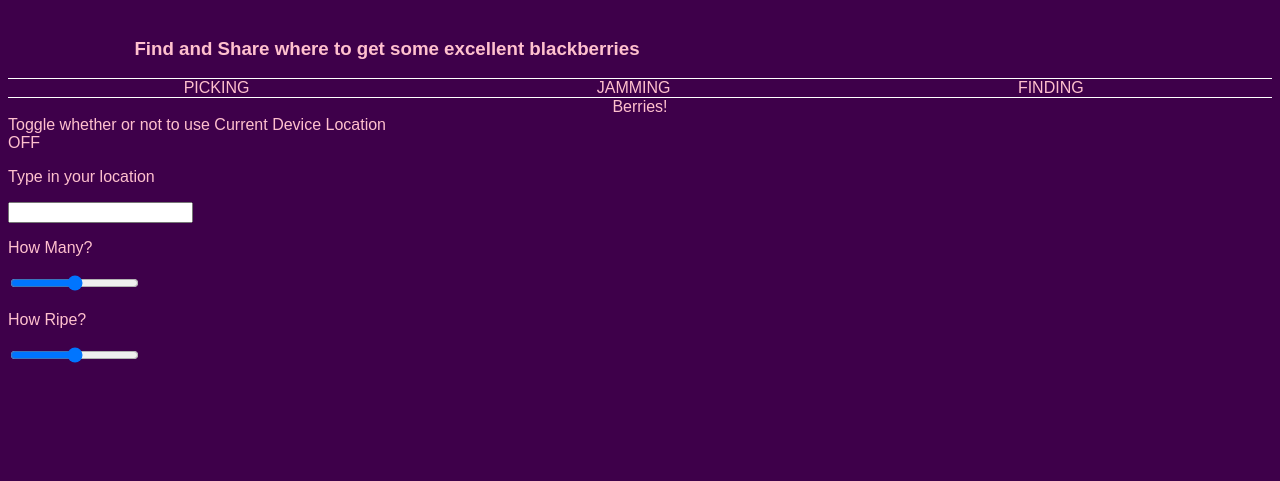
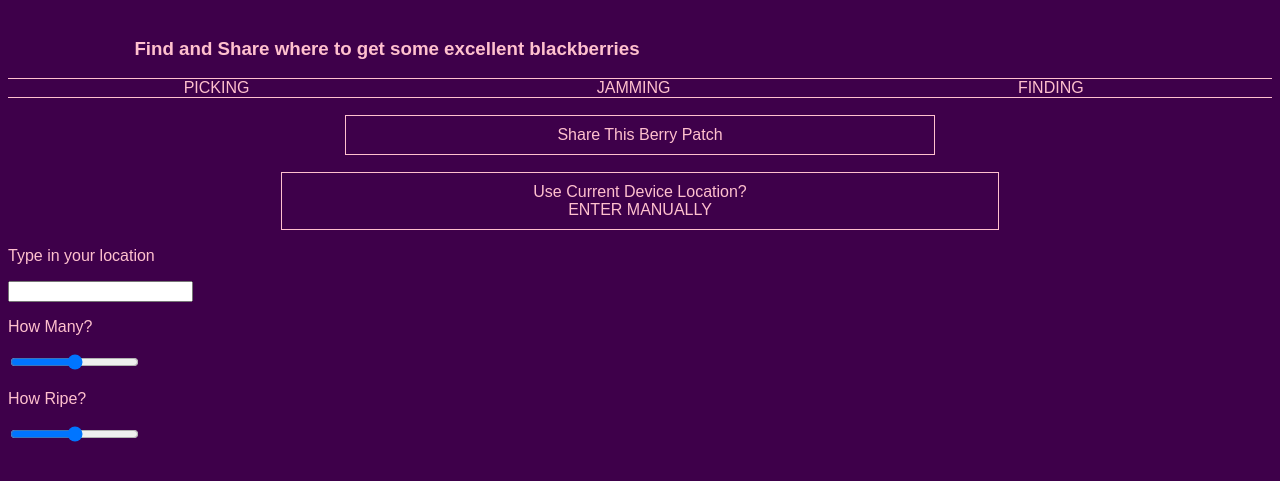
Before and after one commit to dmitrydwhite/rubus-map, a plain HTML site: page index.html in a window 1280 px wide. Both pictures are taken after a click on the element "PICKING". Shown: the part 61-542 px from the top of the page. Drawn offline with Linux system fonts and the light colour scheme.

Commit message:
Added some listeners for client events, some styling.

```diff
--- a/application.js
+++ b/application.js
@@ -9,32 +9,47 @@ var app = (function() {
     reDraw();
   });
 
+  // Helper function for Navbar Listener
+  var reDraw = function() {
+    if (navClass === 'navbutton picking') {
+      $('.content').remove();
+      $('.navbar').after(rubusTemplate);
+      getLocation();
+      sharePatch();
+    }
+    else {
+      $('.content').remove();
+      $('.navbar').after('<div class="content"></div>');
+      $('.content').append('<div class="clear"></div>');
+      $('.content').append($('<p>', {
+        'class': 'error_msg',
+        text: 'We\'re sorry, this function is still ' +
+          'under construction. Please check back soon!'
+      }));
+    }
+  };
+
   // Set Listeners and Methods for "Picking" tab
 
   // Listener for toggling whether to use device
   // location for submit.
   var getLocation = function() {
     $('.toggler').click(function() {
-      if ($('.loc_switch').text() === 'OFF') {
-        $('.loc_switch').text('ON');
+      if ($('.loc_switch').text() === 'ENTER MANUALLY') {
+        $('.loc_switch').text('USE GPS');
       } else {
-        $('.loc_switch').text('OFF');
+        $('.loc_switch').text('ENTER MANUALLY');
       }
     });
-  }
-
-  var reDraw = function() {
-    if (navClass === 'navbutton picking') {
-      $('.content').remove();
-      $('.navbar').after(rubusTemplate);
-      getLocation();
-    }
-    else {
-      $('.content').remove();
-      $('.navbar').after('<div class="content"></div>');
-      $('.content').append('<div class="clear"></div>');
-      $('.content').append('<p>This No Worky!</p>');
-    }
   };
 
+  // Listener for "Share Berry Patch" button
+  var sharePatch = function() {
+    $('.button').click(function() {
+      // TODO: Gather all data and submit to a database
+      alert('You are Fixing to Share Your Berries!');
+    });
+  };
+
+
 })();
--- a/rubus.js
+++ b/rubus.js
@@ -1,2 +1,14 @@
+'use strict';
+
 var rubusTemplate =
-  '<div class="content"><div class="button">Berries!</div><div class="toggler">Toggle whether or not to use Current Device Location</div><div class="loc_switch">OFF</div><p class="input_text">Type in your location</p><input type="text"><p>How Many?</p><input type="range"><p>How Ripe?</p><input type="range"></div>';
+  '<div class="content">' +
+  '<div class="button">Share This Berry Patch</div>' +
+  '<div class="toggler">Use Current Device Location?' +
+  '<div class="loc_switch">ENTER MANUALLY</div></div>' +
+  '<p class="input_text">Type in your location</p>' +
+  '<input type="text">' +
+  '<p>How Many?</p>' +
+  '<input type="range">' +
+  '<p>How Ripe?</p>' +
+  '<input type="range">' +
+  '</div>';
--- a/style.css
+++ b/style.css
@@ -3,7 +3,7 @@
 body {
   background-color: #3e004a;
   font-family: Arial;
-    color: #ffc0ce;
+  color: #ffc0ce;
 
 }
 
@@ -13,8 +13,8 @@ body {
 }
 
 .navbar {
-  border-top: 1px solid white;
-  border-bottom: 1px solid white;
+  border-top: 1px solid #ffc0ce;
+  border-bottom: 1px solid #ffc0ce;
 }
 
 .navbutton {
@@ -25,16 +25,28 @@ body {
 
 .error_msg {
   width: 80%;
-  color: red;
+  color: #ff3357;
   margin-left: auto;
   margin-right: auto;
 }
 
-.button {
-  width: 40%;
+.button, .toggler {
   text-align: center;
+  margin-top: 17px;
+  margin-bottom: 17px;
   margin-left: auto;
   margin-right: auto;
+  padding: 10px;
+  border: 1px solid #ffc0ce;
+  cursor: pointer;
+}
+
+.button {
+  width: 45%;
+}
+
+.toggler {
+  width: 55%;
 }
 
 .clear {
```
